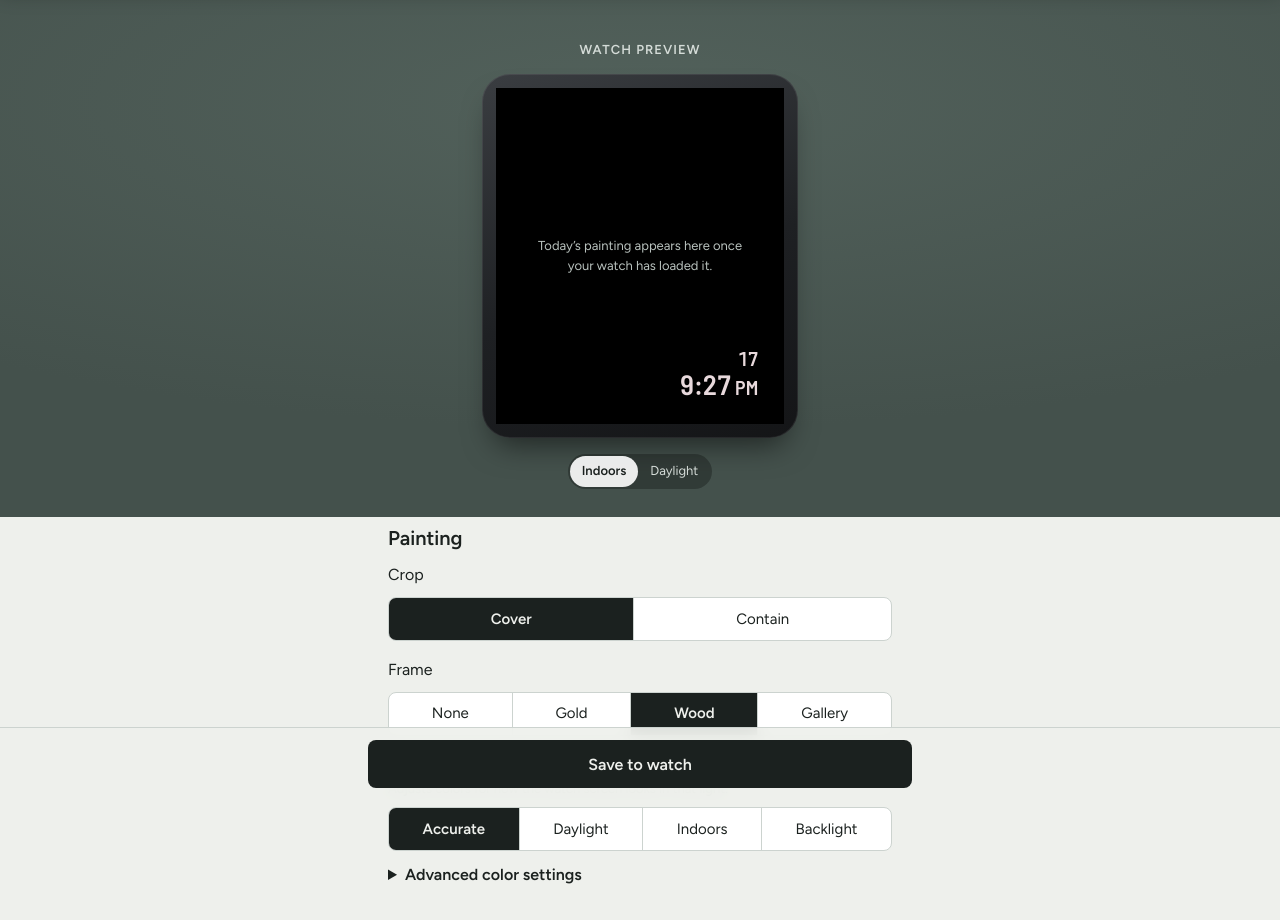
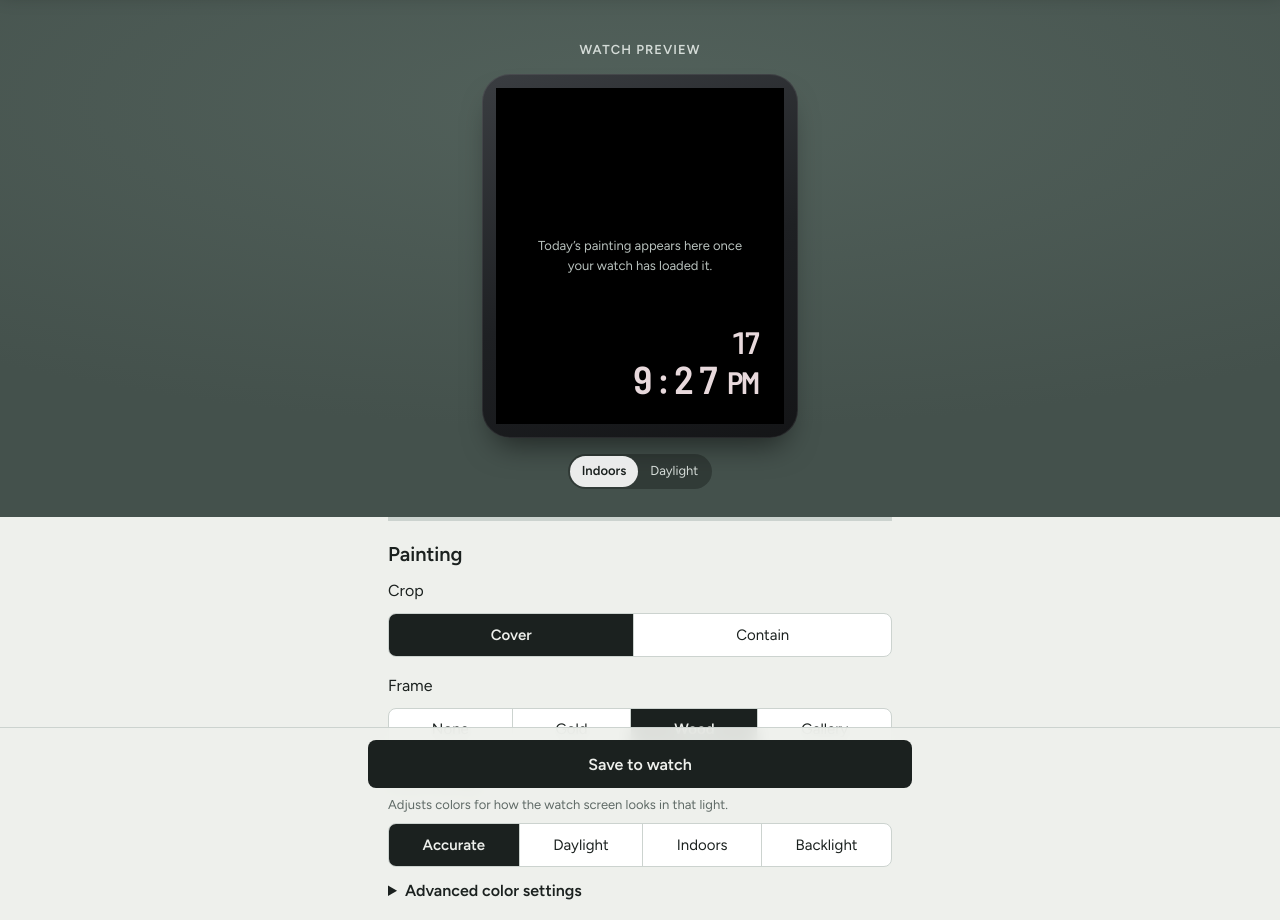
Before and after one commit to jesse-mm/nightwatch, a website: page site/index.html in a window 1280 px wide. Shown: the top 920 px of the page. Drawn offline with Linux system fonts and the light colour scheme.

Commit message:
fix(settings): size the preview's time and date like the watch; divide the main groups
- The preview's S/M/L time and date were far smaller and narrower than on
  the watch (its M looked like the watch's S). Sizes are now calibrated
  from the emulator (Pebble Time 2): time 14/18/25 px and date 11/14/18 px
  tall, with letter spacing to match the widths of the watch's fonts.
- Painting, Swap painting and Date & time each start with a thicker line,
  so the three groups stand apart.

```diff
--- a/site/style.css
+++ b/site/style.css
@@ -142,15 +142,19 @@
 
 .overlay.hidden { opacity: 0; }
 
-.ov-time { font-size: calc(var(--scale, 2) * 19px); }
-.ov-date { font-size: calc(var(--scale, 2) * 14px); }
-.ov-ampm { margin-left: calc(var(--scale, 2) * 2px); font-size: calc(var(--scale, 2) * 14px); }
-.overlay.size-s .ov-time { font-size: calc(var(--scale, 2) * 14px); }
+/* Sized to the watch's fonts, measured on the emulator (Pebble Time 2):
+   time (LECO) S 14, M 18, L 25 px tall; date S 11 (Gothic), M 14, L 18 (LECO).
+   This font's digits are ~72 % of its size and narrower than LECO's, hence
+   the letter spacing. */
+.ov-time { font-size: calc(var(--scale, 2) * 25px); letter-spacing: 0.1em; }
+.ov-date { font-size: calc(var(--scale, 2) * 19.5px); letter-spacing: 0.055em; }
+.ov-ampm { margin-left: calc(var(--scale, 2) * 2px); font-size: calc(var(--scale, 2) * 19.5px); letter-spacing: 0.055em; }
+.overlay.size-s .ov-time { font-size: calc(var(--scale, 2) * 19.5px); letter-spacing: 0.12em; }
 .overlay.size-s .ov-date,
-.overlay.size-s .ov-ampm { font-size: calc(var(--scale, 2) * 10px); }
-.overlay.size-l .ov-time { font-size: calc(var(--scale, 2) * 27px); }
+.overlay.size-s .ov-ampm { font-size: calc(var(--scale, 2) * 15.5px); letter-spacing: -0.08em; }
+.overlay.size-l .ov-time { font-size: calc(var(--scale, 2) * 35px); letter-spacing: 0; }
 .overlay.size-l .ov-date,
-.overlay.size-l .ov-ampm { font-size: calc(var(--scale, 2) * 19px); }
+.overlay.size-l .ov-ampm { font-size: calc(var(--scale, 2) * 25px); letter-spacing: 0.07em; }
 
 .preview-note {
   margin: 0.6rem 0 0;
@@ -961,3 +965,14 @@
 /* Position & zoom: one group (hint, zoom slider, arrows). */
 .view-group .view-zoom { display: flex; justify-content: space-between; margin-top: 0.4rem; color: var(--ink); }
 .view-group .nudge { margin-top: 0.5rem; }
+
+/* The three main groups (Painting, Swap painting, Date & time) are set off by
+   a thicker line above each. */
+.group.look,
+section.group[aria-labelledby="g-rotation"],
+section.group[aria-labelledby="g-datetime"] {
+  border-top: 4px solid var(--line);
+  margin-top: 1.5rem;
+  padding-top: 1.25rem;
+}
+.group.look { margin-top: 0; }
```
